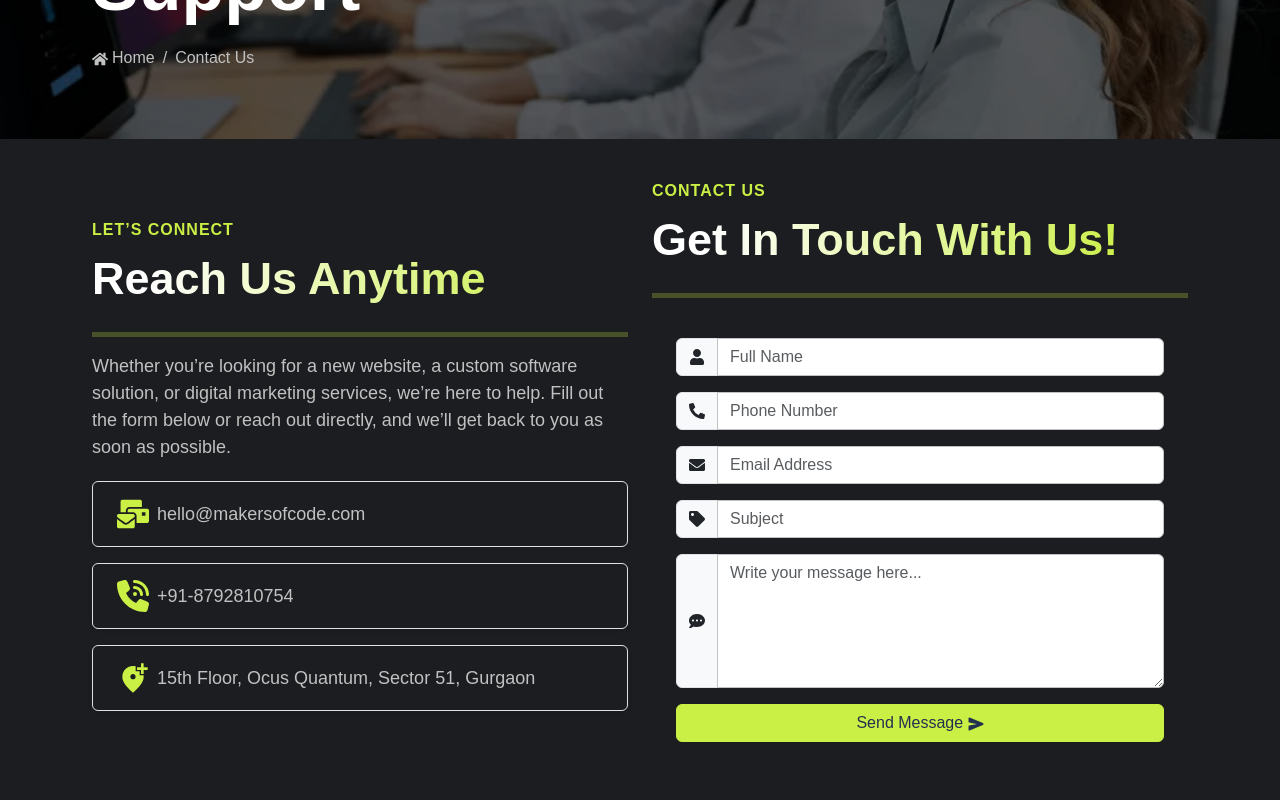
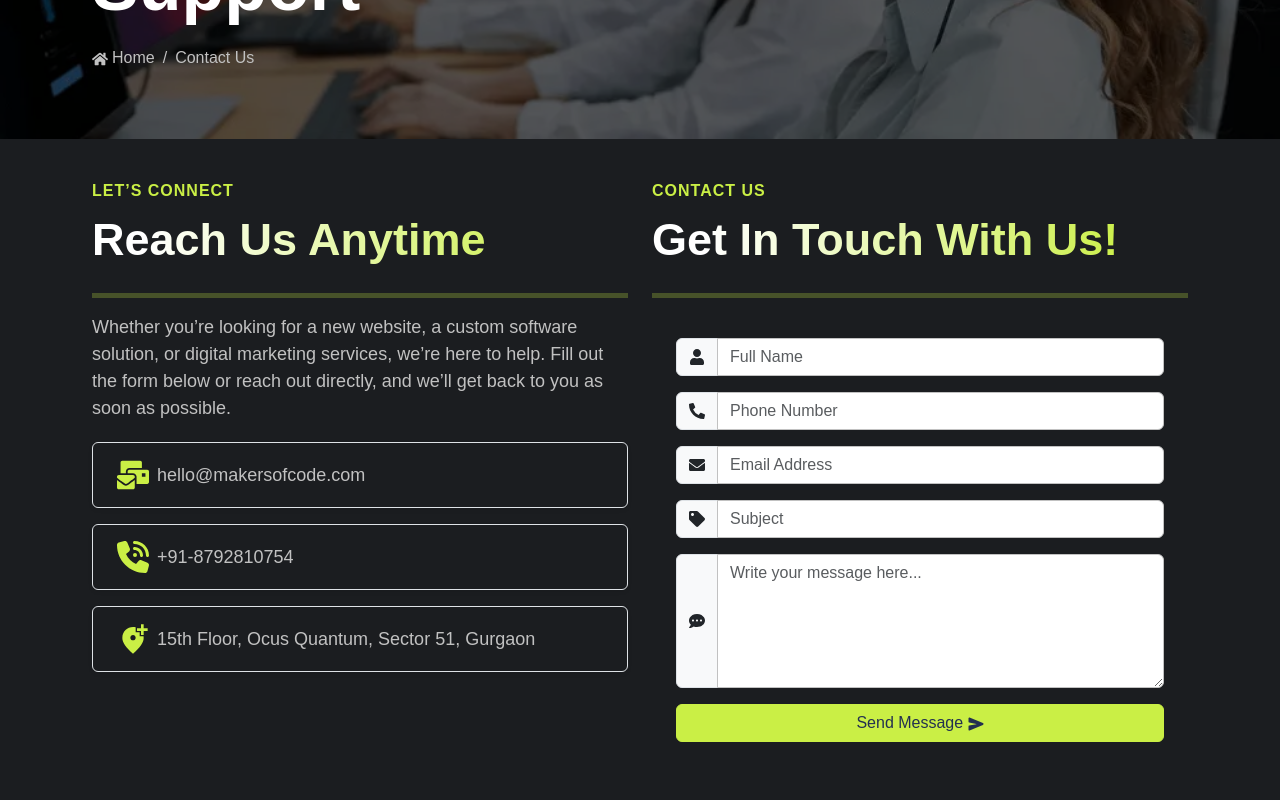
Before and after one commit to nikhil7476/demo-portfolio, a Next.js app: page /contact-us in a window 1280 px wide. Shown: the part 400-1200 px from the top of the page. Built offline with nearby package versions, Linux system fonts and the light colour scheme; no server answers.

Commit message:
modified:   src/components/Footer.js 	modified:   src/pages/contact-us.js 	modified:   src/styles/globals.css

```diff
--- a/src/components/Footer.js
+++ b/src/components/Footer.js
@@ -4,7 +4,6 @@ import Link from "next/link";
 import Image from "next/image";
 import {
   FaEnvelope,
-  FaGithub,
   FaInstagram,
   FaLinkedin,
   FaPhoneAlt,
@@ -15,12 +14,12 @@ import { FaArrowRightLong } from "react-icons/fa6";
 function Footer() {
   return (
     <>
-      <section>
+      <section className="bg-black">
         <Container>
           <Row>
             <Col
-              xl={6}
-              lg={6}
+              xl={8}
+              lg={8}
               md={6}
               sm={12}
               xs={12}
@@ -29,8 +28,8 @@ function Footer() {
               <h2>Ready To Elevate Your Digital Presence? Contact Us Now!</h2>
             </Col>
             <Col
-              xl={6}
-              lg={6}
+              xl={4}
+              lg={4}
               md={6}
               sm={12}
               xs={12}
@@ -43,7 +42,7 @@ function Footer() {
           </Row>
         </Container>
       </section>
-      <section>
+      <section className="bg-black">
         <Container>
           <Row className="my-5">
             <Col xl={3} lg={3} md={6} sm={12} xs={12} className="mb-3">
@@ -202,17 +201,8 @@ function Footer() {
               </ul>
             </Col>
           </Row>
-          <Row className="bg-light rounded p-2">
-            <Col
-              xl={12}
-              lg={12}
-              md={12}
-              sm={12}
-              xs={12}
-              className="align-content-center"
-            >
-              <ul className="list-unstyled d-flex justify-content-evenly m-0">
-                <li>
+          <Row className="bg-dark rounded p-2 m-3 justify-content-enter">
+            <Col xl={2} lg={2} md={4} sm={4} xs={6} className="text-center p-2">
               <Image
                 src="/assets/Footer/adobe.webp"
                 title="Adobe"
@@ -220,8 +210,8 @@ function Footer() {
                 width={100}
                 height={100}
               />
-                </li>
-                <li>
+            </Col>
+            <Col xl={2} lg={2} md={4} sm={4} xs={6} className="text-center p-2">
               <Image
                 src="/assets/Footer/great-place-to-work.webp"
                 title="Great Place To Work"
@@ -229,8 +219,8 @@ function Footer() {
                 width={100}
                 height={100}
               />
-                </li>
-                <li>
+            </Col>
+            <Col xl={2} lg={2} md={4} sm={4} xs={6} className="text-center p-2">
               <Image
                 src="/assets/Footer/hubspot-agency.webp"
                 title="HubSpot Agency"
@@ -238,8 +228,8 @@ function Footer() {
                 width={100}
                 height={100}
               />
-                </li>
-                <li>
+            </Col>
+            <Col xl={2} lg={2} md={4} sm={4} xs={6} className="text-center p-2">
               <Image
                 src="/assets/Footer/hubspot.webp"
                 title="HubSpot"
@@ -247,8 +237,8 @@ function Footer() {
                 width={100}
                 height={100}
               />
-                </li>
-                <li>
+            </Col>
+            <Col xl={2} lg={2} md={4} sm={4} xs={6} className="text-center p-2">
               <Image
                 src="/assets/Footer/iso-logo.webp"
                 title="ISO"
@@ -256,8 +246,8 @@ function Footer() {
                 width={125}
                 height={100}
               />
-                </li>
-                <li>
+            </Col>
+            <Col xl={2} lg={2} md={4} sm={4} xs={6} className="text-center p-2">
               <Image
                 src="/assets/Footer/pmp.webp"
                 title="PMP"
@@ -265,8 +255,6 @@ function Footer() {
                 width={100}
                 height={100}
               />
-                </li>
-              </ul>
             </Col>
           </Row>
           <Row>
--- a/src/pages/contact-us.js
+++ b/src/pages/contact-us.js
@@ -27,14 +27,7 @@ function Contact() {
                 contactData.title ||
                 contactData.description ||
                 contactData.iconBox?.length > 0) && (
-                <Col
-                  xl={6}
-                  lg={6}
-                  md={6}
-                  sm={12}
-                  xs={12}
-                  className="mb-3 align-content-center"
-                >
+                <Col xl={6} lg={6} md={6} sm={12} xs={12} className="mb-3">
                   {contactData.subheading && (
                     <span>{contactData.subheading}</span>
                   )}
--- a/src/styles/globals.css
+++ b/src/styles/globals.css
@@ -12,7 +12,7 @@
 }
 
 :root {
-  --background: #28292f;
+  --background: #1b1d20;
   --foreground: #ecf6ed;
 
   --heading: #ffffff;
@@ -21,7 +21,6 @@
 
   --divider: #caef45;
   --icon: #caef45;
-  --section: #1c1d20;
 
   --link: #c1c1c1;
   --link-hover: #caef45;
@@ -69,10 +68,6 @@ a:hover {
 
 section {
   padding: 30px 0px;
-}
-
-section:nth-child(odd) {
-  background: var(--section) !important;
 }
 
 .row,
```
Lines whose indentation alone changed are shown as unchanged.
